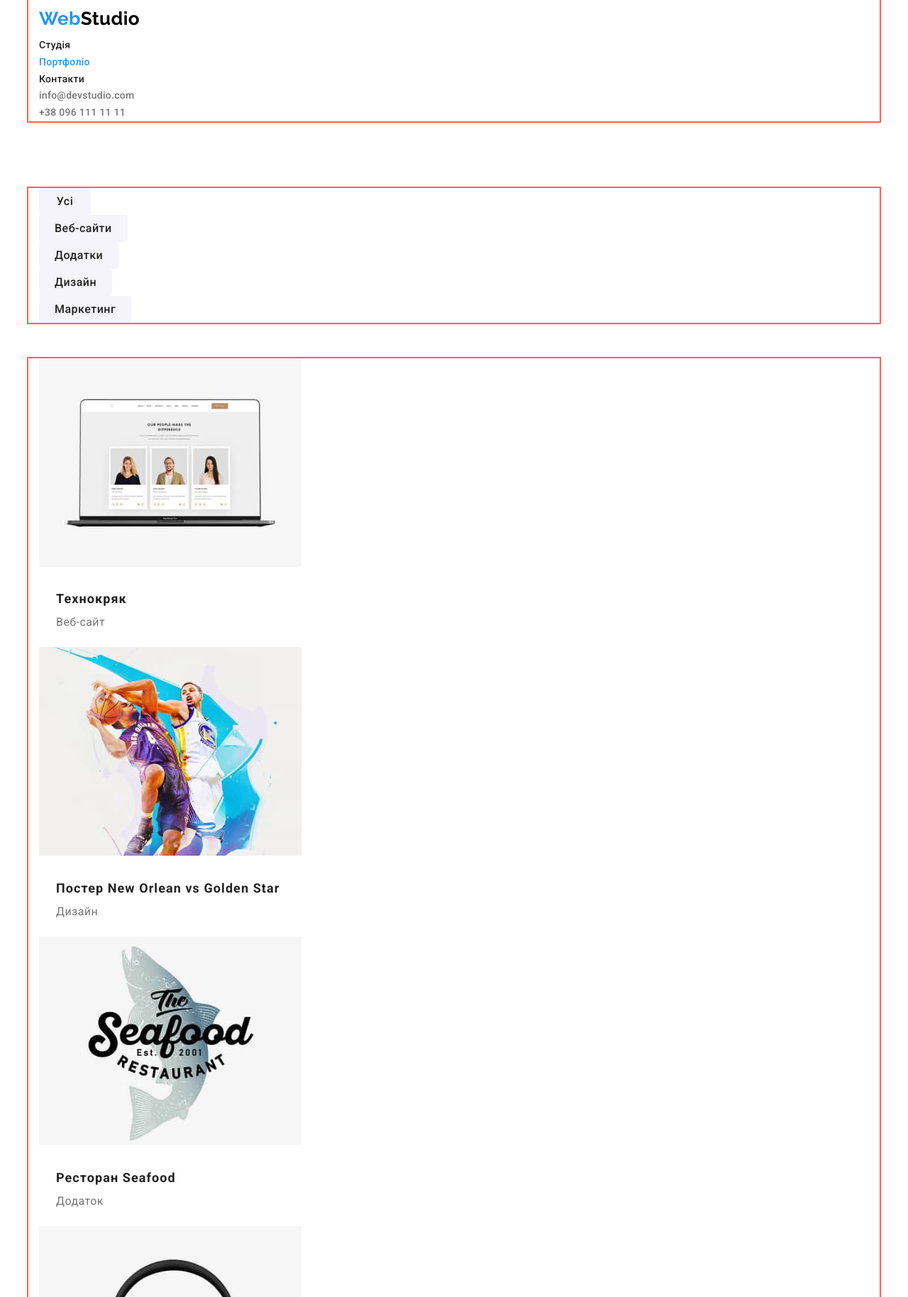
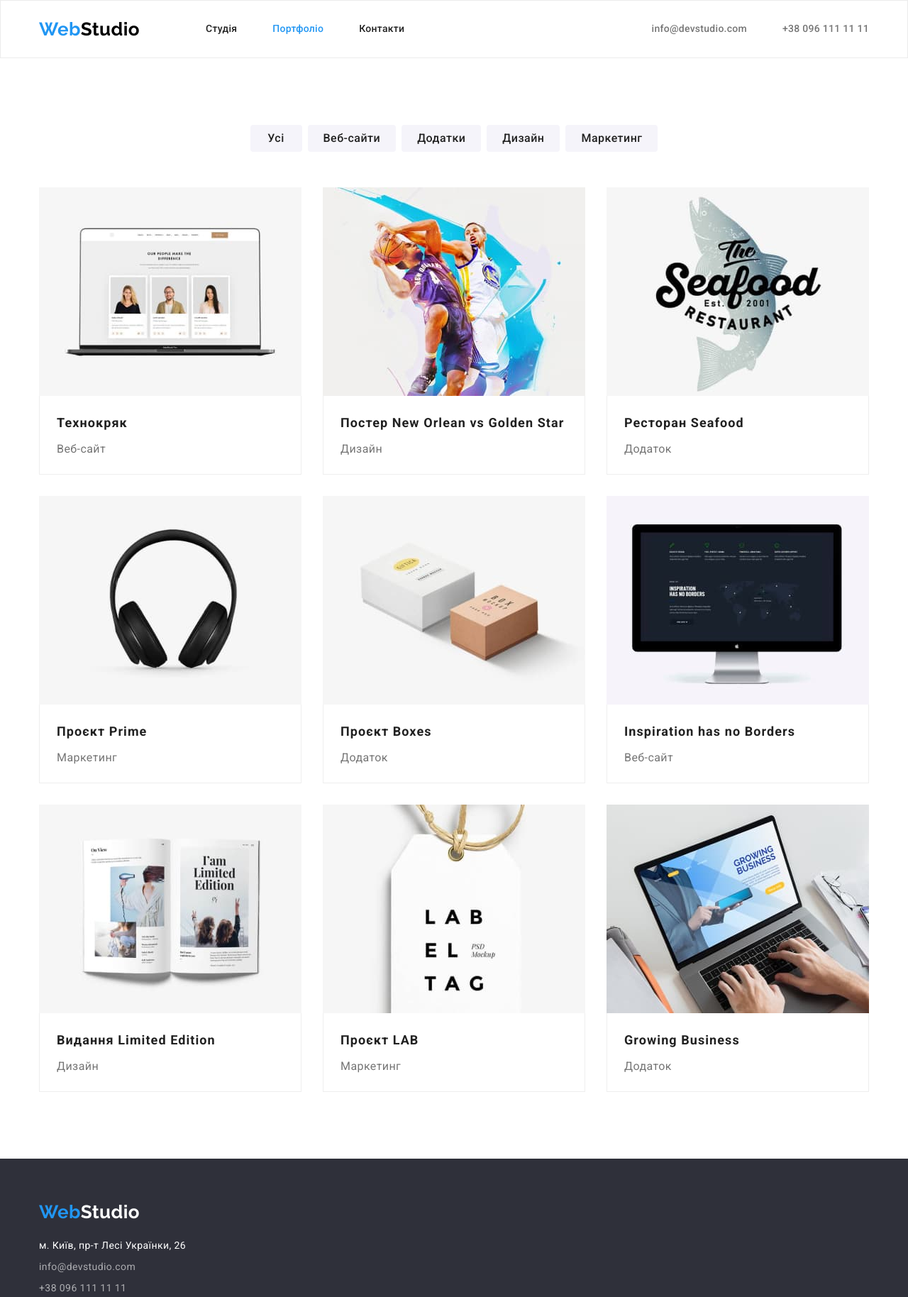
Before and after one commit to IraV20/HW2.0, a plain HTML site: page portfolio.html in a window 1280 px wide. Shown: the top 1828 px of the page at 71% size. Drawn offline with nearby package versions, Linux system fonts and the light colour scheme.

Commit message:
added flex

```diff
--- a/css/styles.css
+++ b/css/styles.css
@@ -49,6 +49,11 @@ ul{
 a{
     text-decoration: none;
 }
+
+img{
+    display: block;
+}
+
 .button{
    cursor: pointer;
    border: none;
@@ -60,7 +65,7 @@ a{
     font-family: 'Raleway', sans-serif;
     font-size: 26px;
     font-weight: 700;
-    line-height: 2;
+    line-height: normal;
 
 }
 
@@ -85,15 +90,32 @@ a{
     margin-right: auto;
     padding: 0px 15px;
     width: 1200px;
-    outline: 2px solid tomato;
+
 }
 
 /*                     HEADER        */
+
+header{
+    border: 1px solid #ECECEC;
+}
+.main-nav{
+    display: flex;
+    align-items: center;
+}
+
 
 .logo-header{
     color: var(--logo-header);
 }
 
+.site-nav{
+    display: flex;
+    margin-left: 93px;
+}
+
+.site-nav .item:not(:last-child){
+    margin-right: 50px;
+}
 .site-nav .link{
     color:var(--primary-text-color);
 
@@ -101,6 +123,8 @@ a{
     line-height: 1.14;
     letter-spacing: 0.02em;
 
+    display: block;
+    padding: 32px 0px;
 }
 
 .site-nav .link:hover,
@@ -112,12 +136,20 @@ a{
     color: var(--acent-color);
 }
 
+.contact-nav{
+    display: flex;
+    margin-left: auto;
+}
+
+.contact-nav .item:not(:last-child){
+    margin-right: 50px;
+}
 .contact-nav .link{
     color: var(--text-color);
-
     font-weight: 500;
     line-height: 1.14px;
     letter-spacing: 0.02em;
+
 
 }
 
@@ -137,20 +169,29 @@ a{
     padding-bottom: 60px;
 }
 
-.footer .container{
 
-
-}
 .logo-footer{
     color: var(--primary-white);
 
 }
 
+.address-nav{
+    margin-top: 20px;
+}
+
+.address-nav .item{
+    max-height: 21px;
+}
+.address-nav .item:not(:last-child){
+    margin-bottom: 9px;
+}
 .address-nav .link{
     color: rgba(255, 255, 255, 0.6);
     font-style: normal;
 
 }
+
+
 .address-nav .link:hover,
 .address-nav .link:focus{
     color: var(--acent-color);
@@ -219,6 +260,15 @@ a{
 
 /*    BENEFITS    */
 
+.benefits-list{
+    display: flex;
+    flex-wrap: wrap;
+    gap: 30px;
+}
+
+.benefits-list .item{
+    width: 270px;
+}
 .benefits .title{
     font-weight: 700;
     line-height: 1.14;
@@ -233,19 +283,40 @@ a{
     padding-top: 0;
 }
 
+.img-list{
+    display: flex;
+    flex-wrap: wrap;
+    gap: 30px;
+
+}
 /*      TEAM       */
 
 .section.team{
     background-color: var(--bg-team);
 }
-.item{
+
+.team-list{
+    display: flex;
+    flex-wrap: wrap;
+    gap: 30px;
+}
+
+.team-list .item{
+    background-color: var(--primary-white);
+
     margin-top: 0;
     margin-bottom: 0;
 
+    border-radius: 0px 0px 4px 4px;
+    box-shadow: 0px 2px 1px 0px rgba(0, 0, 0, 0.20), 0px 1px 1px 0px rgba(0, 0, 0, 0.14), 0px 1px 3px 0px rgba(0, 0, 0, 0.12);
+
 }
 
-.item-description{
+.team-list .item-description{
+
     padding: 30px 0;
+    text-align: center;
+
 }
 
 .team .title{
@@ -266,9 +337,14 @@ a{
 
 /*         FILTERS      */
 
-.container.filters{
+
+.filters-list{
+    display: flex;
+    gap: 8px;
+    justify-content: center;
     margin-bottom: 50px;
 }
+
 
 .button.filter{
     background-color: var(--bg-team);
@@ -297,8 +373,24 @@ a{
 
 /*        CARDS        */
 
-.item-text{
+.cards-list{
+    display: flex;
+    flex-wrap: wrap;
+    gap: 30px;
+}
+
+.cards-list .item{
+    width: 370px;
+
+}
+
+.cards-list .link{
+    color: var(--text-color);
+}
+.cards-list .item-text{
     padding: 20px 24px;
+    border: 1px solid #EEE;
+    border-top: none;
 }
 
 .cards-list .title{
@@ -307,6 +399,8 @@ a{
     line-height: 2;
     letter-spacing: 0.06em;
 
+    margin-bottom: 4px;
+
 }
  .cards-list .text{
 
--- a/portfolio.html
+++ b/portfolio.html
@@ -14,45 +14,43 @@
     </head>
     <body>
         <header>
-            <div class="container">
-                <nav class="">
+            <div class="container main-nav">
+                <nav class="main-nav">
                     <a href="./index.html" class="logo">Web<span class="logo-header">Studio</span></a>
 
                     <ul class="site-nav">
-                        <li><a class="link" href="./index.html">Студія</a></li>
-                        <li><a class="link current" href="./portfolio.html">Портфоліо</a></li>
-                        <li><a class="link" href="">Контакти</a></li>
+                        <li class="item"><a class="link" href="./index.html">Студія</a></li>
+                        <li class="item"><a class="link current" href="./portfolio.html">Портфоліо</a></li>
+                        <li class="item"><a class="link" href="">Контакти</a></li>
                     </ul>
                 </nav>
 
                 <ul class="contact-nav">
-                    <li class=""><a class="link" href="mailto:info@devstudio.com">info@devstudio.com</a></li>
-                    <li class=""><a class="link" href="tel:+380961111111">+38 096 111 11 11</a></li>
+                    <li class="item"><a class="link" href="mailto:info@devstudio.com">info@devstudio.com</a></li>
+                    <li class="item"><a class="link" href="tel:+380961111111">+38 096 111 11 11</a></li>
                 </ul>
             </div>
         </header>
+
         <main>
-            <!--     Фільтр кнопки   -->
+
             <section class="section portfolio">
                 <div class="container filters">
                         <h1 class="visually-hidden">Фльтри</h1>
-                    <ul class="filters-list">
-                        <li class=""><button class="button filter" type="button">Усі</button></li>
-                        <li class=""><button class="button filter" type="button">Веб-сайти</button></li>
-                        <li class=""><button class="button filter" type="button">Додатки</button></li>
-                        <li class=""><button class="button filter" type="button">Дизайн</button></li>
-                        <li class=""><button class="button filter" type="button">Маркетинг</button></li>
+ <!--     Фільтр кнопки   -->
+                        <ul class="filters-list">
+                        <li class="item"><button class="button filter" type="button">Усі</button></li>
+                        <li class="item"><button class="button filter" type="button">Веб-сайти</button></li>
+                        <li class="item"><button class="button filter" type="button">Додатки</button></li>
+                        <li class="item"><button class="button filter" type="button">Дизайн</button></li>
+                        <li class="item"><button class="button filter" type="button">Маркетинг</button></li>
                     </ul>
-                </div>
 
+ <!--    Картки сторінок  -->
 
-
-            <!--    Картки сторінок  -->
-
-                <div class="container">
                     <ul class="cards-list">
                         <li class="item">
-                            <a class="">
+                            <a href="" class="link">
                                 <img src="./images/portfolio/img-1.jpg" alt="ноутбук з відкритою веб-сторінкою" width="370">
                                 <div class="item-text">
                                     <h2 class="title">Технокряк</h2>
@@ -61,8 +59,8 @@
 
                             </a>
                         </li>
-                        <li class="">
-                            <a class="">
+                        <li class="item">
+                            <a href="" class="link">
                                 <img src="./images/portfolio/img-2.jpg" alt="два баскетболіста" width="370">
                                 <div class="item-text">
                                     <h2 class="title">Постер New Orlean vs Golden Star</h2>
@@ -71,8 +69,8 @@
 
                             </a>
                         </li>
-                        <li class="">
-                            <a class="">
+                        <li class="item">
+                            <a href="" class="link">
                                 <img src="./images/portfolio/img-3.jpg" alt="риба з написом назви ресторану" width="370">
                                 <div class="item-text">
                                     <h2 class="title">Ресторан Seafood</h2>
@@ -81,8 +79,8 @@
 
                             </a>
                         </li>
-                        <li class="">
-                            <a class="">
+                        <li class="item">
+                            <a href="" class="link">
                                 <img src="./images/portfolio/img-4.jpg" alt="навушники" width="370">
                                 <div class="item-text">
                                     <h2 class="title">Проєкт Prime</h2>
@@ -91,8 +89,8 @@
 
                             </a>
                         </li>
-                        <li class="">
-                            <a class="">
+                        <li class="item">
+                            <a href="" class="link">
                                 <img src="./images/portfolio/img-5.jpg" alt="біла і коричнева коробки" width="370">
                                 <div class="item-text">
                                     <h2 class="title">Проєкт Boxes</h2>
@@ -101,8 +99,8 @@
 
                             </a>
                         </li>
-                        <li class="">
-                            <a class="">
+                        <li class="item">
+                            <a href="" class="link">
                                 <img src="./images/portfolio/img-6.jpg" alt="монітор з відкритою веб-сторінки" width="370">
                                 <div class="item-text">
                                     <h2 class="title">Inspiration has no Borders</h2>
@@ -111,8 +109,8 @@
 
                             </a>
                         </li>
-                        <li class="">
-                            <a class="">
+                        <li class="item">
+                            <a href="" class="link">
                                 <img src="./images/portfolio/img-7.jpg" alt="відкрита книга з зображеннями" width="370">
                                 <div class="item-text">
                                     <h2 class="title">Видання Limited Edition</h2>
@@ -121,8 +119,8 @@
 
                             </a>
                         </li>
-                        <li class="">
-                            <a class="">
+                        <li class="item">
+                            <a href="" class="link">
                                 <img src="./images/portfolio/img-8.jpg" alt="бірка LAB" width="370">
                                 <div class="item-text">
                                     <h2 class="title">Проєкт LAB</h2>
@@ -131,8 +129,8 @@
 
                             </a>
                         </li>
-                        <li class="">
-                            <a class="">
+                        <li class="item">
+                            <a href="" class="link">
                                 <img src="./images/portfolio/img-9.jpg" alt="на екраны ноутбуку выдкрита сторынка Growing Business" width="370">
                                 <div class="item-text">
                                     <h2 class="title">Growing Business</h2>
@@ -146,19 +144,25 @@
 
             </section>
         </main>
+
         <footer class="footer">
             <div class="container">
                 <a class="logo" href="./index.html">Web<span class="logo-footer">Studio</span></a>
                 <address>
                     <ul class="address-nav">
-                        <li><a class="address link" target="_blank" href="https://goo.gl/maps/vUgvEpxjtnpXA8EHA">м. Київ, пр-т Лесі Українки, 26</a></li>
-                        <li><a class="link" href="mailto:info@devstudio.com">info@devstudio.com</a></li>
-                        <li><a class="link" href="tel:+380961111111">+38 096 111 11 11</a></li>
+                        <li class="item"><a class="address link"
+                            target="_blank"
+                            rel="noreferrer noopener nofollow"
+                            href="https://goo.gl/maps/vUgvEpxjtnpXA8EHA">
+                        м. Київ, пр-т Лесі Українки, 26</a>
+                        </li>
+                        <li class="item"><a class="link" href="mailto:info@devstudio.com">info@devstudio.com</a></li>
+                        <li class="item"><a class="link" href="tel:+380961111111">+38 096 111 11 11</a></li>
                     </ul>
                 </address>
             </div>
+        </footer>
 
-        </footer>
 
 
     </body>
```
Also changed, not shown: index.html (+19 -20 lines).
